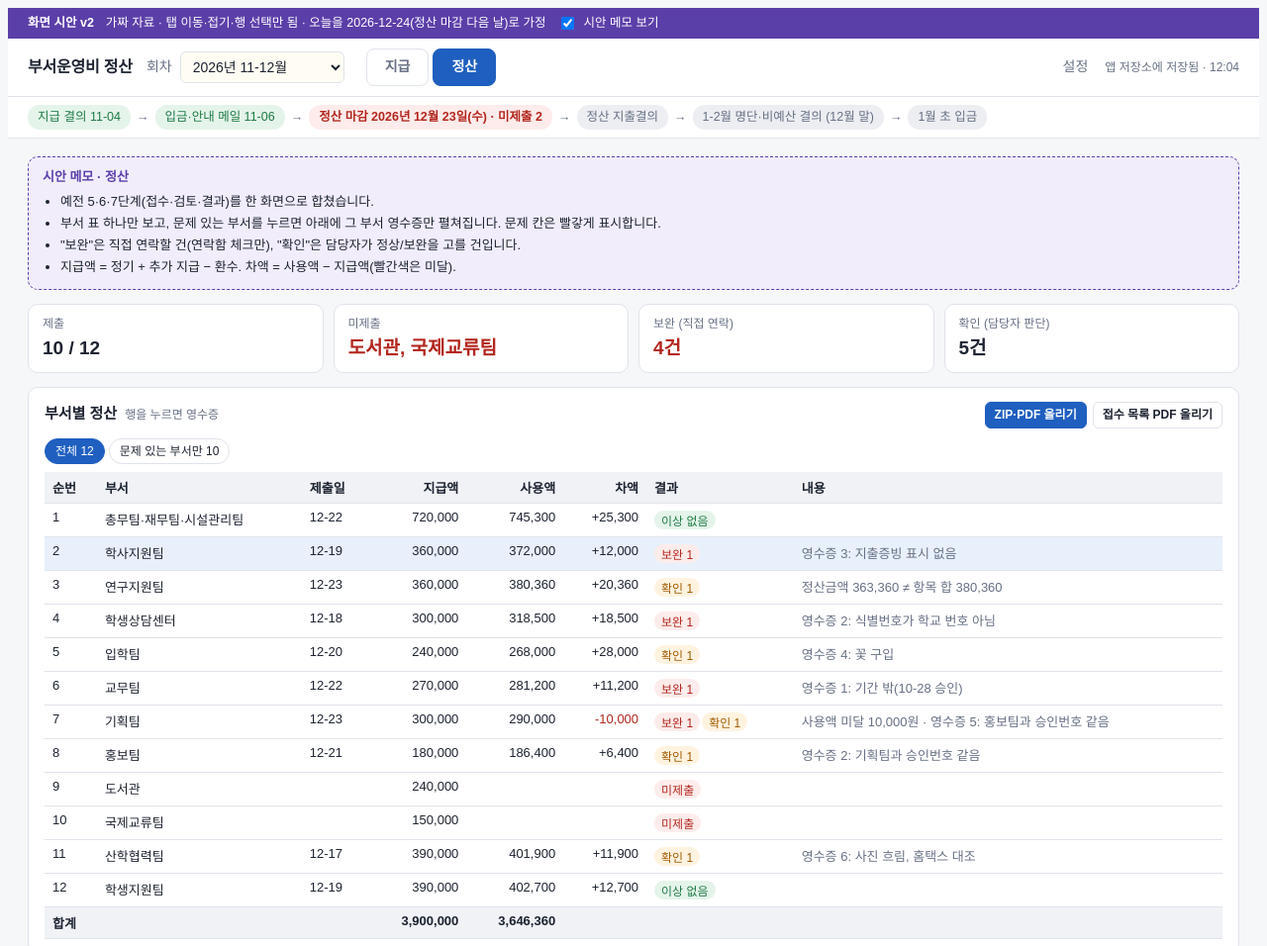
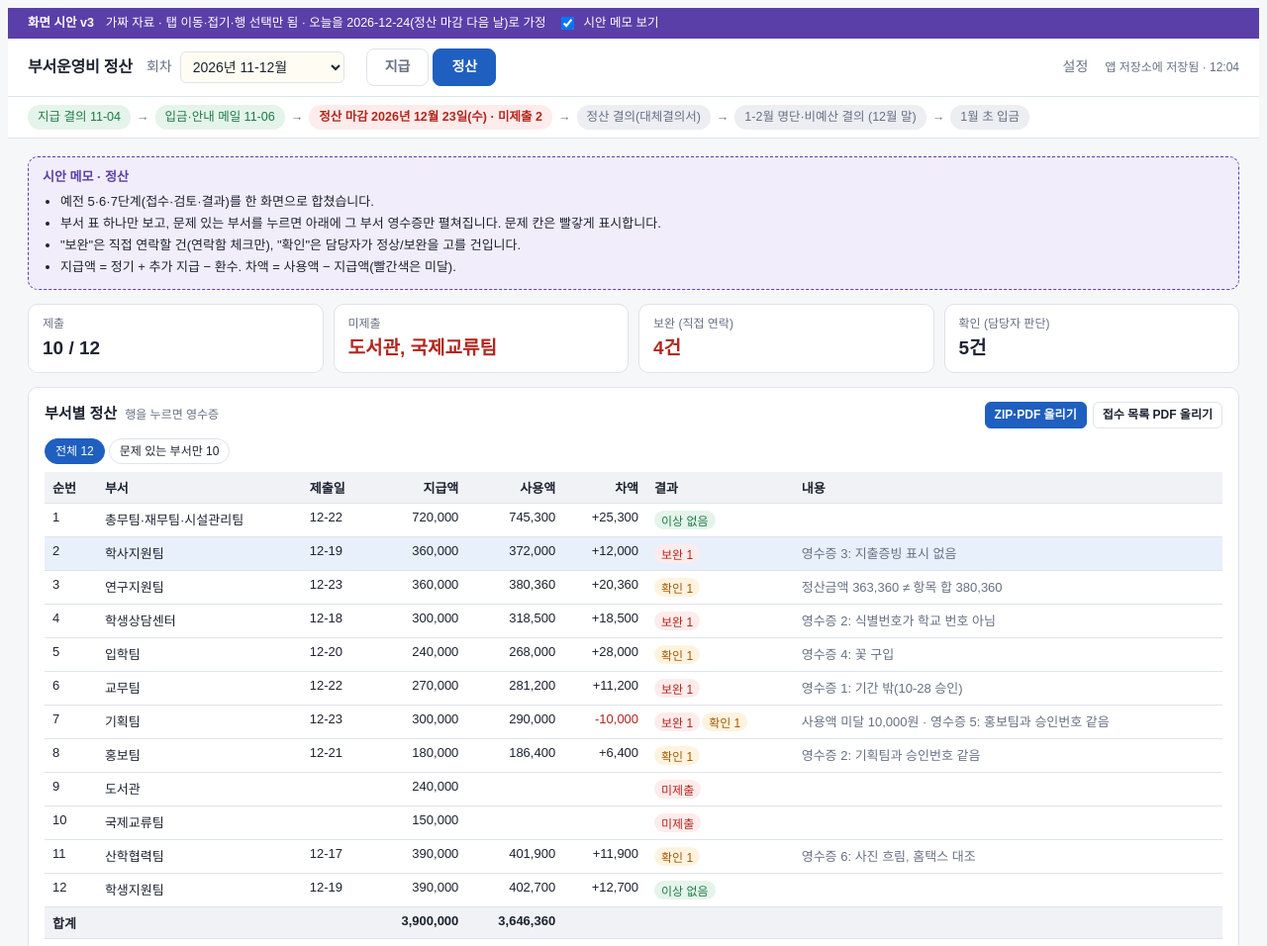
Before and after one commit to chickensmell/work, a plain HTML site: page dept-budget/mockup/화면시안.html in a window 1280 px wide. Shown: the top 956 px of the page at 99% size. Drawn offline with Linux system fonts and the light colour scheme.

Commit message:
부서운영비: 시안 일정 줄 표기 수정(정산 결의 = 대체결의서)
Co-Authored-By: Claude Opus 5.5 <noreply@anthropic.com>
Claude-Session: https://claude.ai/code/session_01YHNosWi59R4zSripEY5UTu

```diff
--- a/dept-budget/mockup/화면시안.html
+++ b/dept-budget/mockup/화면시안.html
@@ -137,7 +137,7 @@ td.hw{background:var(--warn-soft);color:var(--warn)}
 </style>
 
 <div class="proto">
-  <b>화면 시안 v2</b><span>가짜 자료 · 탭 이동·접기·행 선택만 됨 · 오늘을 2026-12-24(정산 마감 다음 날)로 가정</span>
+  <b>화면 시안 v3</b><span>가짜 자료 · 탭 이동·접기·행 선택만 됨 · 오늘을 2026-12-24(정산 마감 다음 날)로 가정</span>
   <label><input type="checkbox" id="memoToggle" checked> 시안 메모 보기</label>
 </div>
 <header>
@@ -205,7 +205,7 @@ const tag = (cls, t) => `<span class="tag t-${cls}">${esc(t)}</span>`;
 let tab = 'settle', sel = 2;
 
 function flow() {
-  return `<span class="f done">지급 결의 11-04</span><i>→</i><span class="f done">입금·안내 메일 11-06</span><i>→</i><span class="f now">정산 마감 ${krDate(P.due)} · 미제출 ${subNo.length}</span><i>→</i><span class="f">정산 지출결의</span><i>→</i><span class="f">1-2월 명단·비예산 결의 (12월 말)</span><i>→</i><span class="f">1월 초 입금</span>`;
+  return `<span class="f done">지급 결의 11-04</span><i>→</i><span class="f done">입금·안내 메일 11-06</span><i>→</i><span class="f now">정산 마감 ${krDate(P.due)} · 미제출 ${subNo.length}</span><i>→</i><span class="f">정산 결의(대체결의서)</span><i>→</i><span class="f">1-2월 명단·비예산 결의 (12월 말)</span><i>→</i><span class="f">1월 초 입금</span>`;
 }
 
 const V = {};
```
